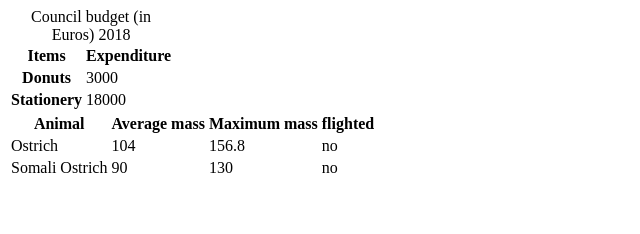
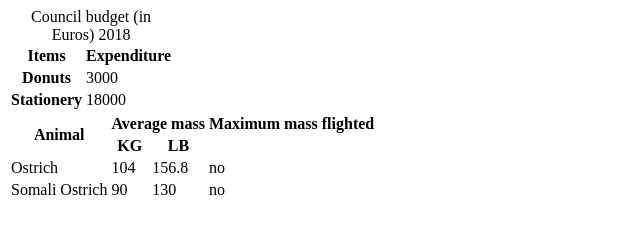
Before and after one commit to kuljotSB/kuljotgitiitb, a plain HTML site: page bootcamp.html in a window 1280 px wide. Shown: the whole page, without its empty margins (0-640 px from the left). Drawn offline with Linux system fonts and the light colour scheme.

Commit message:
new changes

```diff
--- a/bootcamp.html
+++ b/bootcamp.html
@@ -23,11 +23,15 @@
         <table>
             <thead>
                 <tr>
-                    <th>Animal</th>
-                    <th>Average mass</th>
+                    <th rowspan="2">Animal</th>
+                    <th colspan="2">Average mass</th>
                     <th>Maximum mass</th>
                     <th>flighted</th>
                 </tr>
+                <tr>
+                    <th>KG</th>
+                    <th>LB</th>
+                    </tr>
             </thead>
             <tbody>
                 <tr>
```
